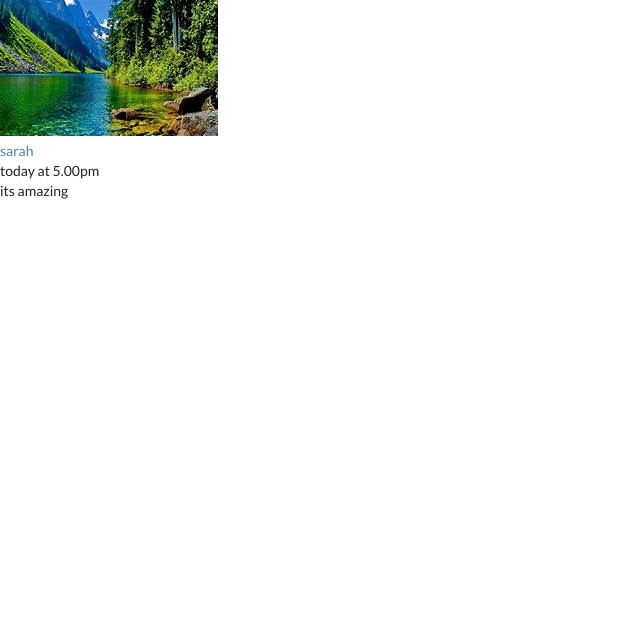
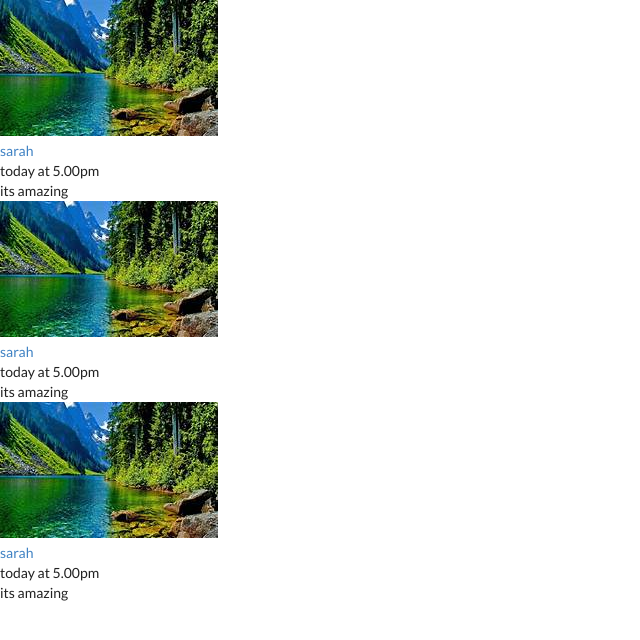
Before and after one commit to Arnob-sen/learn_react, a React (Create React App) app: page / in a window 1280 px wide. Shown: the top 640 px of the page, without its empty margins (0-640 px from the left). Built offline with nearby package versions, Linux system fonts and the light colour scheme.

Commit message:
nesting_component

```diff
--- /dev/null
+++ b/src/SingleComment.js
@@ -0,0 +1,39 @@
+import React from "react";
+import pic1 from './image/OIP.jpeg';
+const SingleComment=()=>
+{
+    return(
+        <div className="comment">
+        <a href="/" className="avatar" >
+          <img src={pic1} alt="profile picture" />
+
+
+        </a>
+
+
+        <div className="content">
+          <a href="/" className="author">
+            sarah
+
+          </a>
+
+          <div className="metadata">
+            <span className="date">
+              today at 5.00pm
+
+            </span>
+
+
+          </div>
+          <div className="text">
+              its amazing
+
+            </div>
+
+        </div>
+
+       </div>
+
+    )
+}
+export default SingleComment;
--- a/src/index.js
+++ b/src/index.js
@@ -3,6 +3,7 @@ import {StrictMode} from 'react';
 import  ReactDOM  from "react-dom";
 import { createRoot } from 'react-dom/client';
 import pic1 from './image/OIP.jpeg'
+import SingleComment from "./SingleComment";
 function getButton()
 {
   return 'hi babe'
@@ -15,36 +16,11 @@ const App=function()//function base component..we can also use ()=> instate of f
 
   return(
     <div className='ui comment'>
-      <div className="comment">
-        <a href="/" className="avatar" >
-          <img src={pic1} alt="profile picture" />
+    <SingleComment />
+    <SingleComment />
+    <SingleComment />   {/* decleare how to component */}
 
 
-        </a>
-
-
-        <div className="content">
-          <a href="/" className="author">
-            sarah
-
-          </a>
-
-          <div className="metadata">
-            <span className="date">
-              today at 5.00pm
-
-            </span>
-
-
-          </div>
-          <div className="text">
-              its amazing
-
-            </div>
-
-        </div>
-
-       </div>
 
      </div>
   )
```
